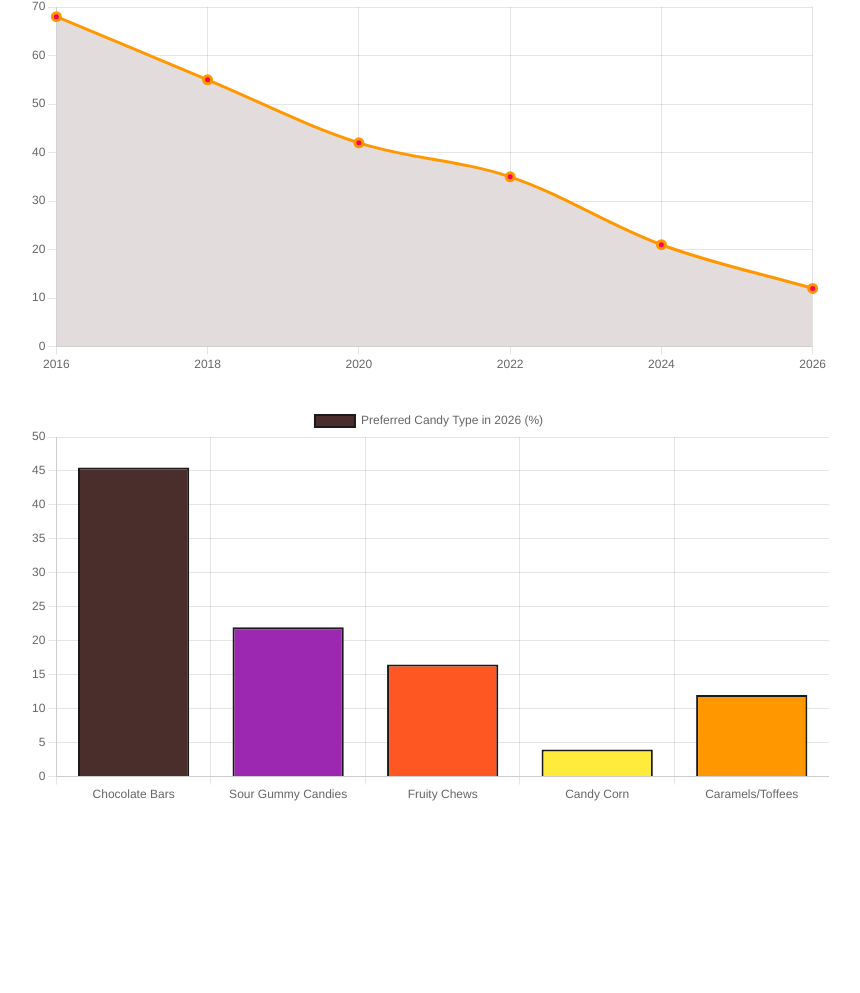
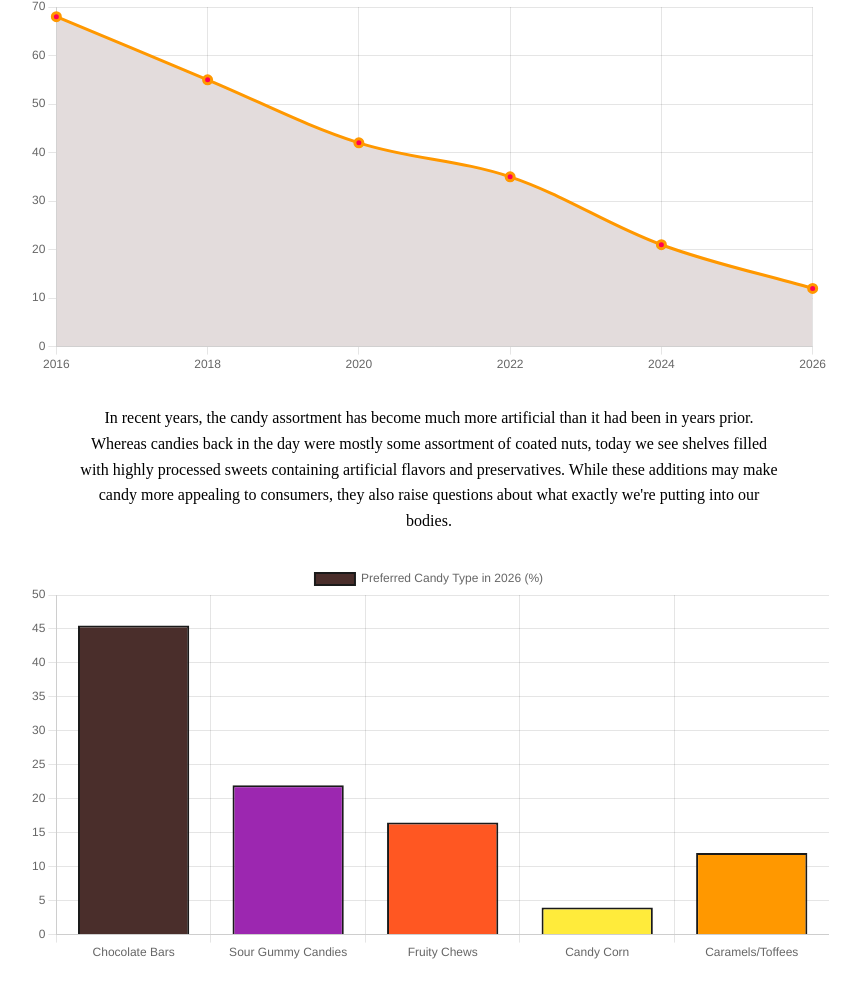
Before and after one commit to Shanykfdez/Sandbox, a plain HTML site: page index.html in a window 1280 px wide. Shown: the part 713-1706 px from the top of the page, without its empty margins (211-1071 px from the left). Before the commit the page ends 1548 px from the top, so only its background shows below. Drawn offline with nearby package versions, Linux system fonts and the light colour scheme.

Commit message:
Add paragraph on candy ingredient changes
Added a paragraph discussing the evolution of candy ingredients.

```diff
--- a/index.html
+++ b/index.html
@@ -27,6 +27,10 @@
   <div class = "chart-container" >
     <canvas id = chart></canvas>
   </div>
+  <p style="text-align:center; margin:30px auto; max-width:700px; line-height:1.6;">
+In recent years, the candy assortment has become much more artificial than it had been in years prior. Whereas candies back in the day were mostly
+some assortment of coated nuts, today we see shelves filled with highly processed sweets containing artificial flavors and preservatives. While these additions may
+make candy more appealing to consumers, they also raise questions about what exactly we're putting into our bodies.
   <div class="chart-container">
         <canvas id="candyTypeChart"></canvas>
     </div>
```
